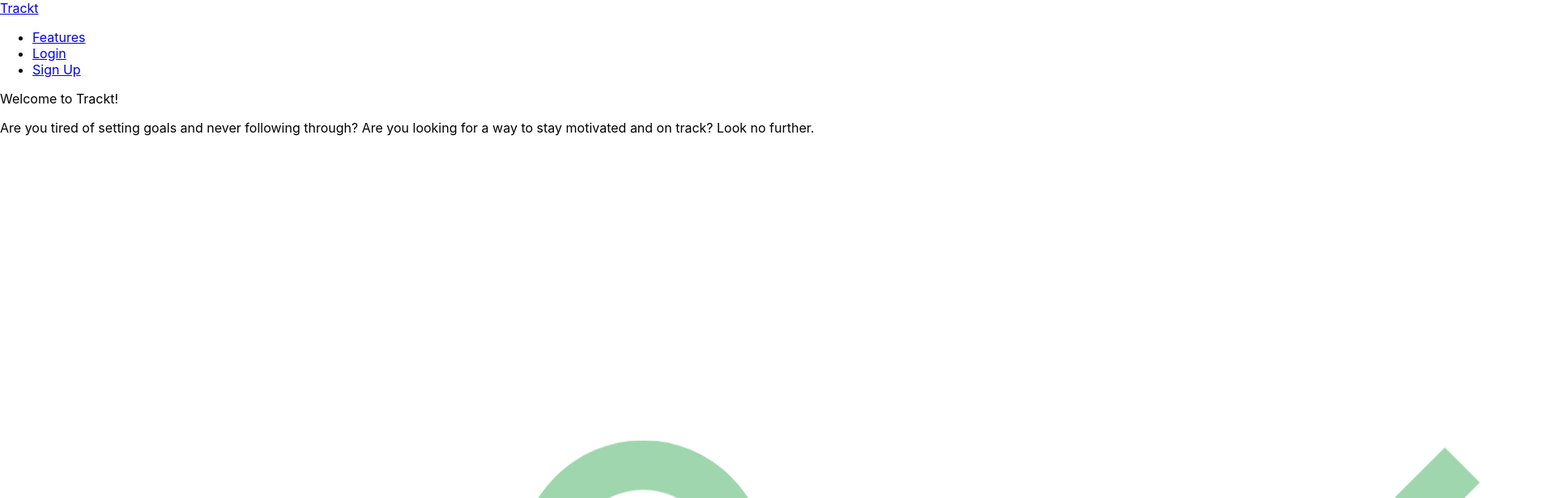
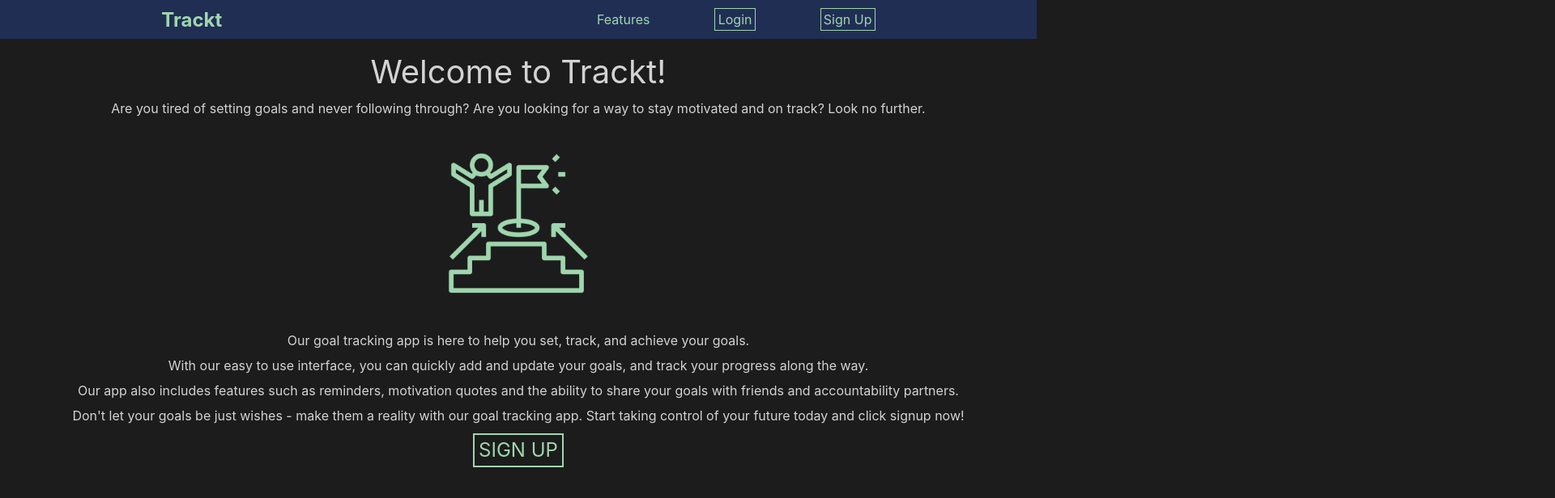
Before and after one commit to Alexander-Muendesi/Trackt, a React (Create React App) app in the folder frontend/: page / in a window 1280 px wide. Shown: the top 616 px of the page at 81% size, 1920 px wide, since content can reach past the window. Built offline with nearby package versions, Linux system fonts and the light colour scheme.

Commit message:
Added CSS for Homepage

```diff
--- a/frontend/src/App.css
+++ b/frontend/src/App.css
@@ -1,38 +1,101 @@
-.App {
-  text-align: center;
+* {
+  padding: 0;
+  margin: 0;
+  box-sizing: border-box;
 }
 
-.App-logo {
-  height: 40vmin;
-  pointer-events: none;
+body{
+  background-color: #1C1C1C;
+  color:#D3D3D3
+}
+.grid-container{
+  display: grid;
+  grid-template-columns: 1fr 1fr 1fr 1fr;
+  grid-template-rows:repeat(4,auto);
+
+  row-gap: 1em;
+  column-gap: 1em;
 }
 
-@media (prefers-reduced-motion: no-preference) {
-  .App-logo {
-    animation: App-logo-spin infinite 20s linear;
-  }
+.nav-item{
+  display: flex;
+  justify-content: space-around;
+  align-items: center;
+  padding: 0.6em 0.5em;
+
+  background-color: #202E54;
+  grid-column: 1 / 5;
+  grid-row: span 1;
 }
 
-.App-header {
-  background-color: #282c34;
-  min-height: 100vh;
+.nav-item > a{
+  text-decoration: none;
+  color: #9FD6AE;
+  font-size: 1.5em;
+  font-weight: bolder;
+}
+
+.nav-list{
+  list-style-type: none;
+  display: flex;
+  justify-content: space-between;
+  align-items: center;
+}
+
+.nav-list > li {
+  margin-left: 5em;
+}
+
+.nav-list > li > a{
+  text-decoration: none;
+  color: #9FD6AE;
+}
+
+.login, .signup{
+  border: 0.1em solid #9FD6AE;
+  padding: 0.2em 0.2em;
+}
+
+.main-item{
   display: flex;
   flex-direction: column;
   align-items: center;
-  justify-content: center;
-  font-size: calc(10px + 2vmin);
-  color: white;
+  row-gap: 0.7em;
+
+  grid-column: 1 / 5;
+  grid-row: 2 / 4;
+
+  margin-left: 1em;
+  margin-right: 1em;
 }
 
-.App-link {
-  color: #61dafb;
+
+
+.crosshair-img{
+  width: 15em;
+  height: 15em;
 }
 
-@keyframes App-logo-spin {
-  from {
-    transform: rotate(0deg);
-  }
-  to {
-    transform: rotate(360deg);
-  }
+.welcome-text{
+  font-size: 2.5em;
 }
+
+.call-to-action{
+  color: #9FD6AE;
+  text-decoration: none;
+  border: 0.1em solid #9FD6AE;
+  font-size: 1.5em;
+  padding: 0.2em;
+}
+
+.footer-item{
+  background-color: #202E54;
+
+  grid-column: 1 / 5;
+  grid-row: 4 / 5;
+
+  position: fixed;
+  text-align: center;
+  bottom: 0;
+  width: 100%;
+}
```
